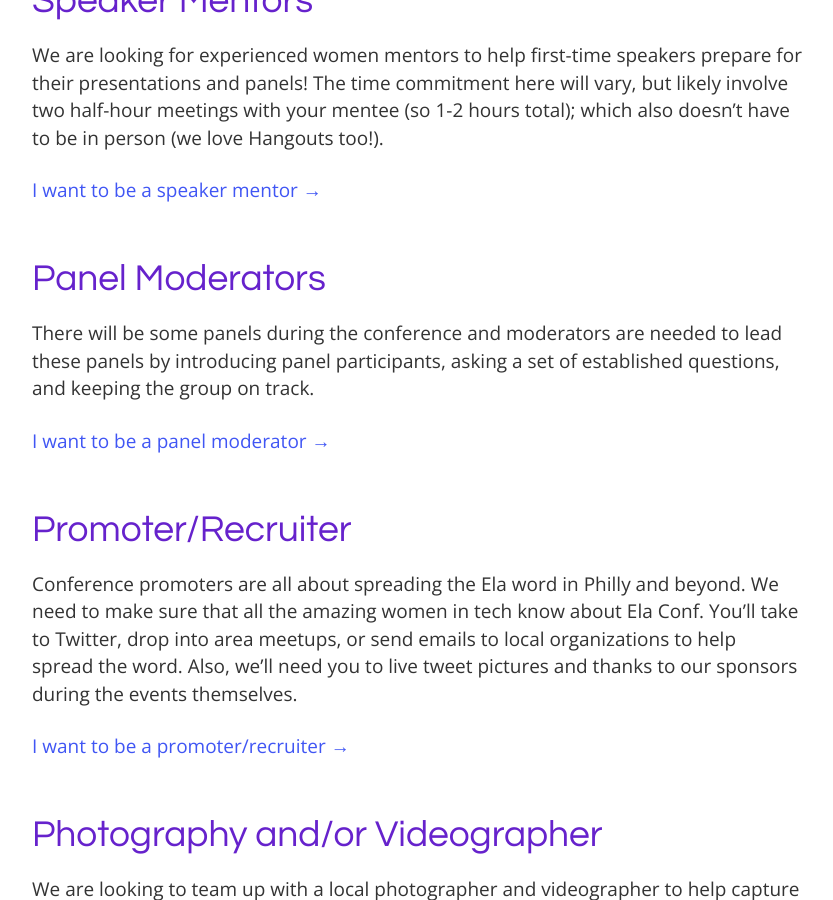
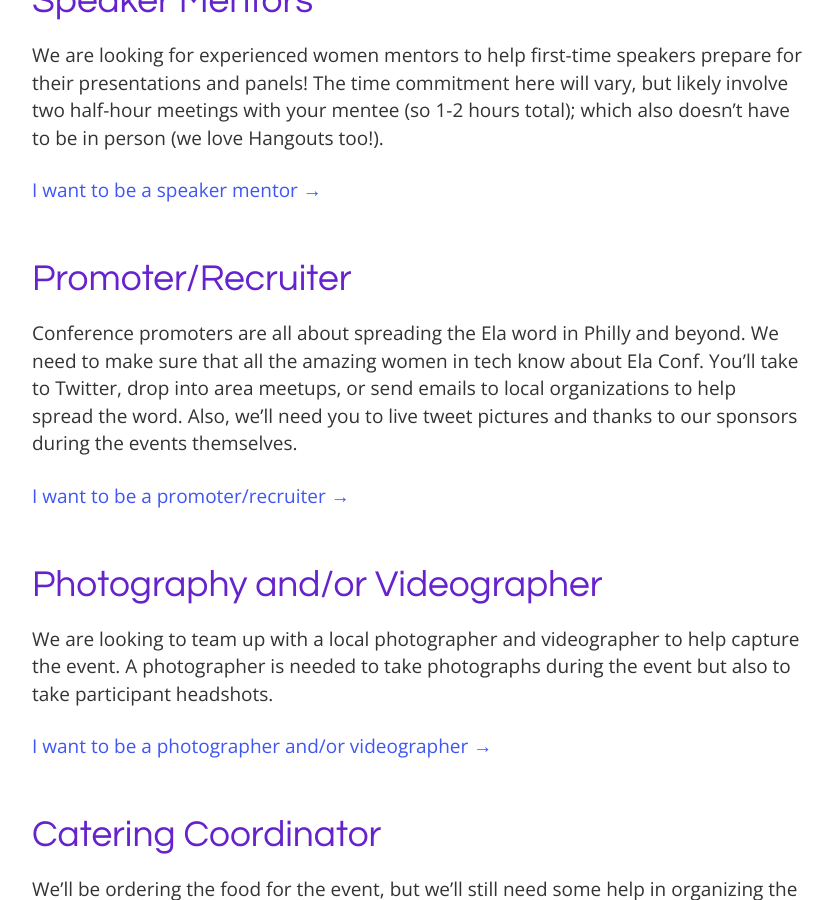
Before and after one commit to elaconf/elaconf.github.io, a Jekyll site: the page built from volunteer/index.md, in a window 1280 px wide and 900 px high, scrolled down 317 px. Shown: the whole window, without its empty margins (223-1056 px from the left). Built offline with Jekyll 4.4.1, drawn with Linux system fonts in a browser that asks for light colours.

Commit message:
take down panel moderator volunteer job

```diff
--- a/volunteer/index.md
+++ b/volunteer/index.md
@@ -10,11 +10,6 @@ All Ela Conf volunteers will receive a ticket to the event at no cost. Positions
 We are looking for experienced women mentors to help first-time speakers prepare for their presentations and panels! The time commitment here will vary, but likely involve two half-hour meetings with your mentee (so 1-2 hours total); which also doesn’t have to be in person (we love Hangouts too!).
 
 [I want to be a speaker mentor &rarr;](https://docs.google.com/forms/d/1MDbNjY1h4DCkrbrL0zmq6Gg3Q1EMpDEFn1joMIck1Zo/viewform?entry.971247222&entry.1260049317&entry.601542410&entry.648235370&entry.790087379=I+want+to+be+a+speaker+mentor+because...)
-
-## Panel Moderators
-There will be some panels during the conference and moderators are needed to lead these panels by introducing panel participants, asking a set of established questions, and keeping the group on track.
-
-[I want to be a panel moderator &rarr;](https://docs.google.com/forms/d/1MDbNjY1h4DCkrbrL0zmq6Gg3Q1EMpDEFn1joMIck1Zo/viewform?entry.971247222&entry.1260049317&entry.601542410&entry.648235370&entry.790087379=I+want+to+be+a+panel+moderator+because...)
 
 ## Promoter/Recruiter
 Conference promoters are all about spreading the Ela word in Philly and beyond. We need to make sure that all the amazing women in tech know about Ela Conf. You’ll take to Twitter, drop into area meetups, or send emails to local organizations to help spread the word. Also, we’ll need you to live tweet pictures and thanks to our sponsors during the events themselves.
```
